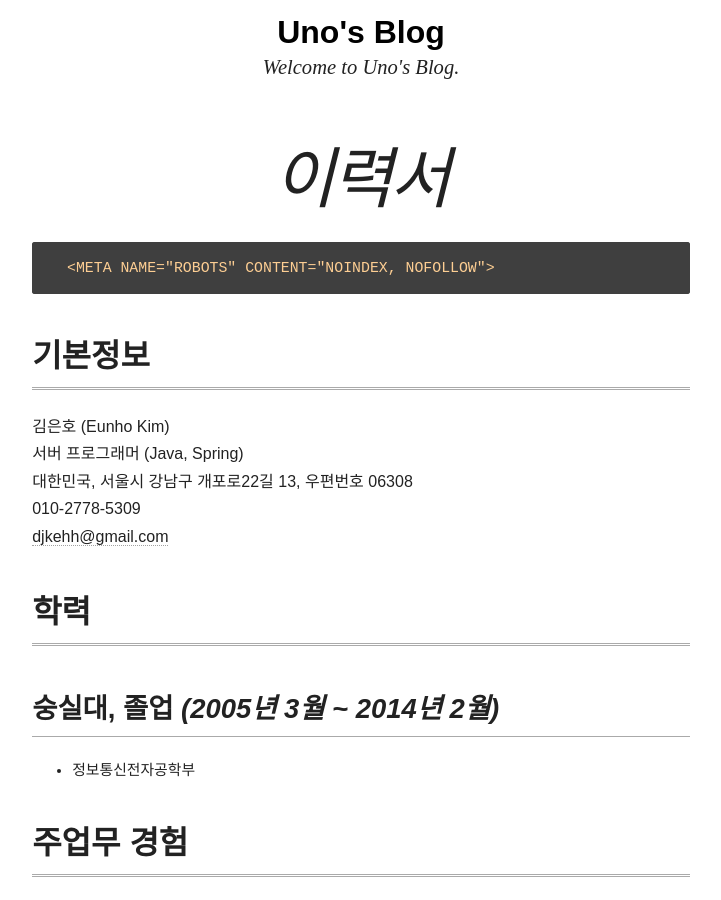
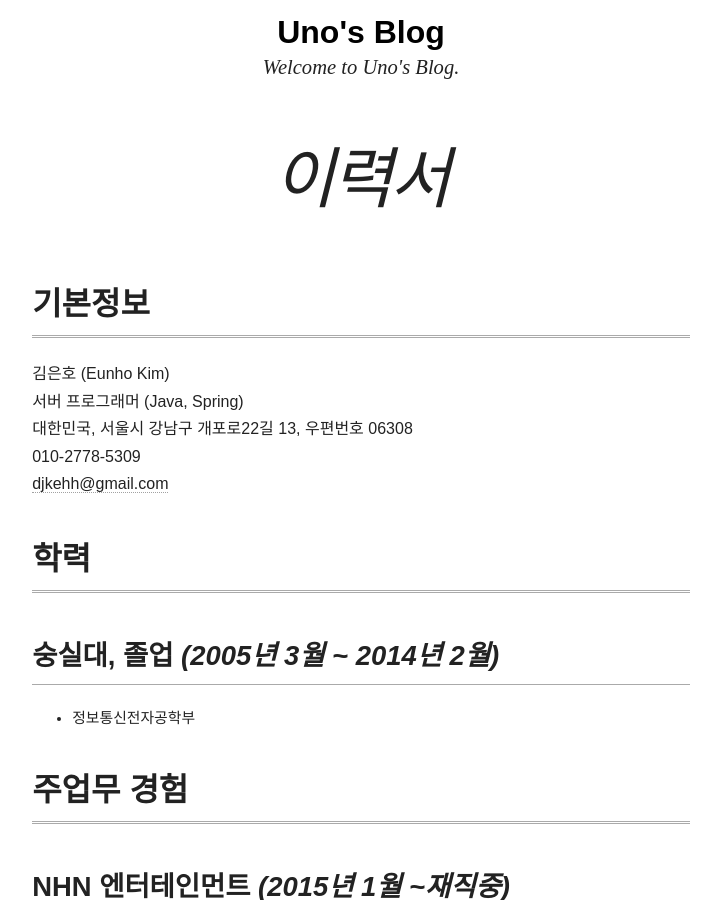
Before and after one commit to djkeh/djkeh.github.io, a Jekyll site: the page built from resume/ko.md, in a window 1280 px wide and 900 px high, scrolled down 328 px. Shown: the whole window, without its empty margins (279-1000 px from the left). Built offline with Jekyll 4.4.1, drawn with Linux system fonts in a browser that asks for light colours; nearby versions of some CDN libraries.

Commit message:
Update robots.txt logic

```diff
--- a/_layouts/page.html
+++ b/_layouts/page.html
@@ -6,6 +6,12 @@
 <head>
 {% include head.html %}
   <link href="/css/syntax.css" rel="stylesheet">
+
+  {% if site.production == true and page.sitemap != false  %}
+  <META NAME="ROBOTS" CONTENT="INDEX, FOLLOW">
+  {% else %}
+  <META NAME="ROBOTS" CONTENT="NOINDEX, NOFOLLOW">
+  {% endif %}
 </head>
 
 <body id="page">
--- a/resume/ko.md
+++ b/resume/ko.md
@@ -3,13 +3,9 @@
 title: 이력서
 excerpt: "이력서 - 김은호"
 search_omit: true
+share: false
+sitemap: false
 ---
-
-{% if site.production == true and page.sitemap != false  %}
-    <META NAME="ROBOTS" CONTENT="INDEX, FOLLOW">
-{% else %}
-    <META NAME="ROBOTS" CONTENT="NOINDEX, NOFOLLOW">
-{% endif %}
 
 # 기본정보
 
--- a/robots.txt
+++ b/robots.txt
@@ -3,10 +3,10 @@
 permalink: robots.txt
 ---
 # filter pages and documents for the noindex key
+# robotstxt.org - if `_config` production variable is false, robots will be disallowed.
 {% assign noindexPages = site.pages | where: 'sitemap', false %}
 {% assign noindexDocuments = site.documents | where: 'sitemap', false %}
 User-agent: *
-# robotstxt.org - if _config production variable is false robots will be disallowed.
 {% if site.production != true %}
 Disallow: /
 {% else %}
@@ -21,3 +21,4 @@
 Disallow:
 {% endif %}
 {% endif %}
+Sitemap: http://djkeh.github.io/sitemap.xml
```
Also changed, not shown: resume/index.md (+2 -6 lines). Lines whose indentation alone changed are shown as unchanged.
